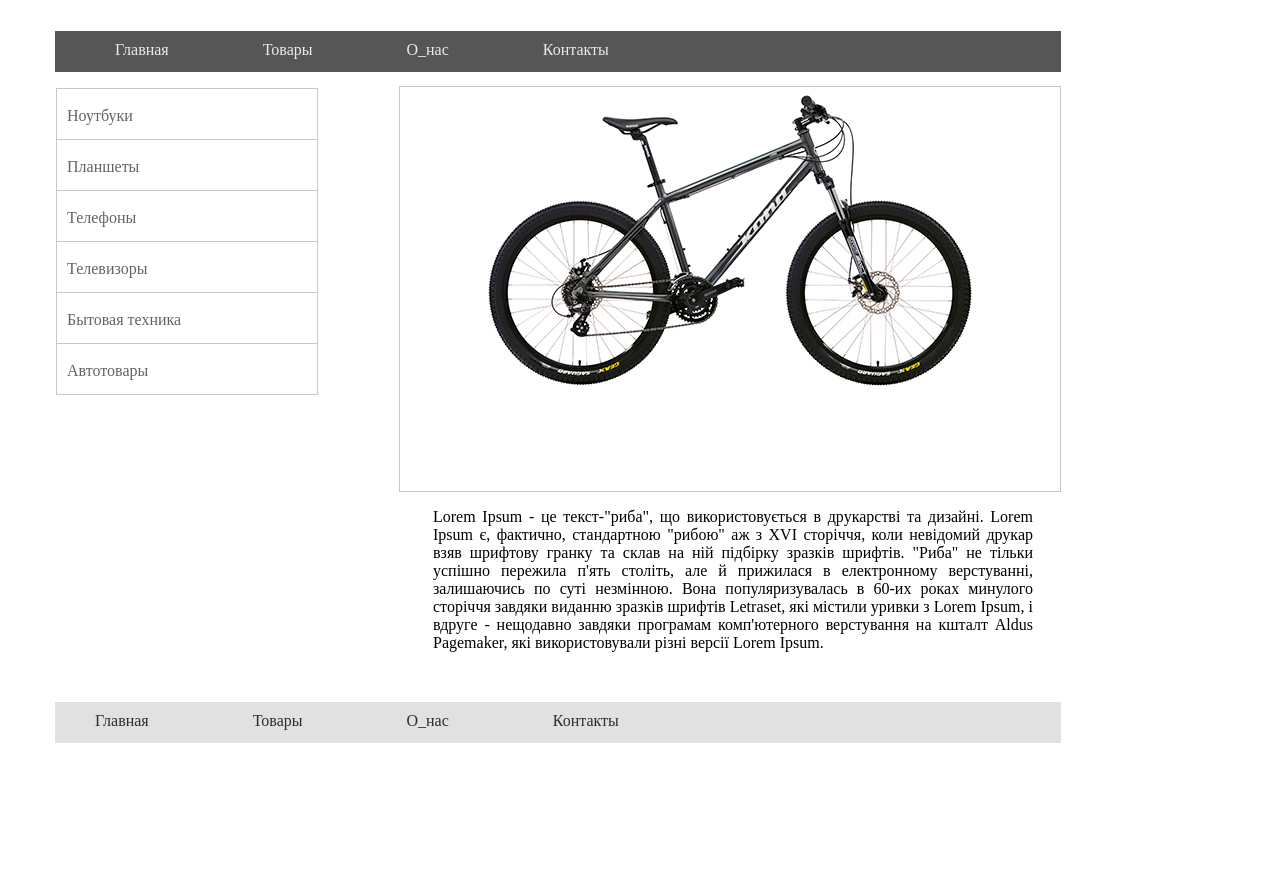
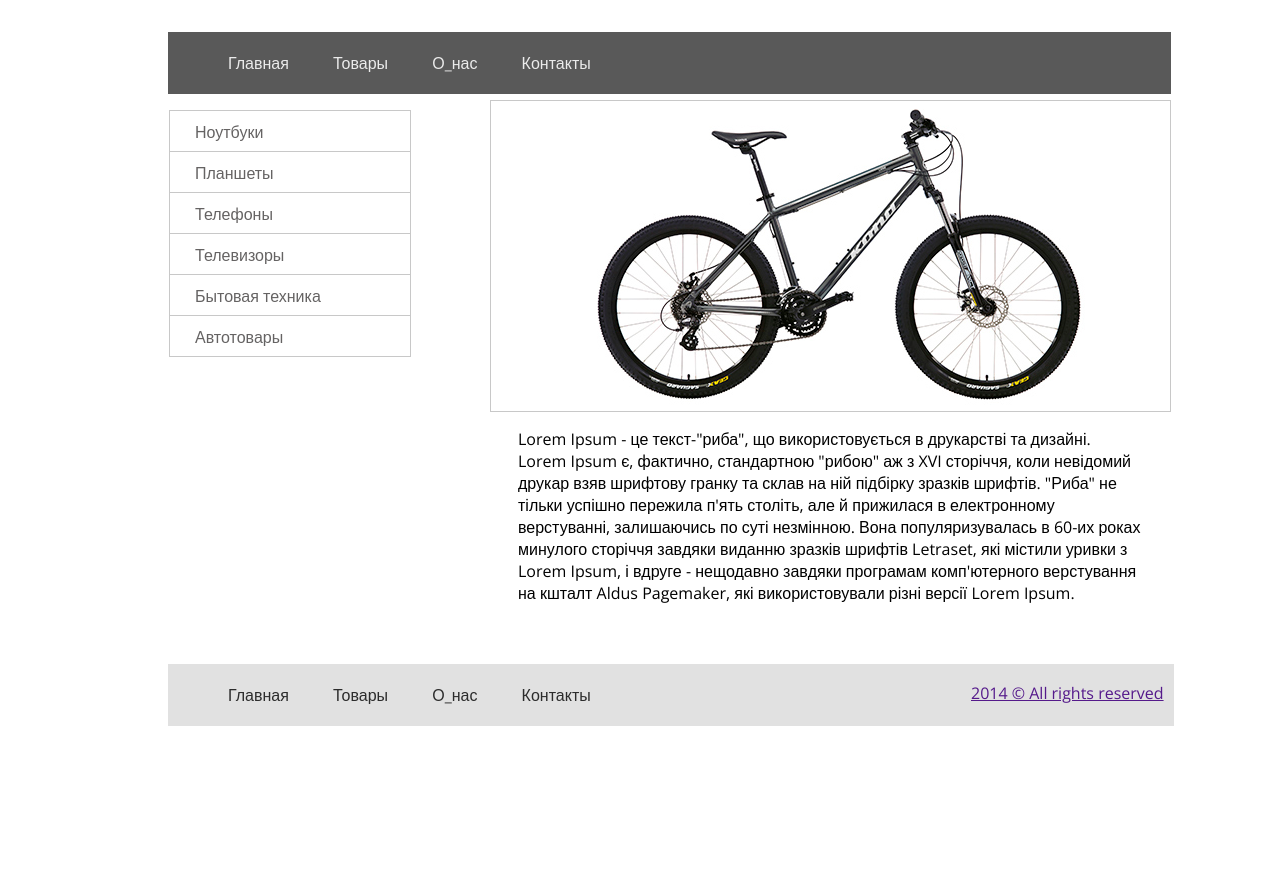
Before and after one commit to FlamingPenguin/xxx, a plain HTML site: page Index.html in a window 1280 px wide. Shown: the part 106-984 px from the top of the page. Before the commit the page ends 865 px from the top, so only its background shows below. Drawn offline with nearby package versions, Linux system fonts and the light colour scheme.

Commit message:
dodelat6 doma

```diff
--- a/Index.html
+++ b/Index.html
@@ -2,24 +2,27 @@
 <html lang="en">
   <head>
   <meta charset="UTF-8">
+  <link href="https://fonts.googleapis.com/css?family=Open+Sans" rel="stylesheet">
 <LINK rel="stylesheet" media="screen" type="text/css" title="Style" href="css/style.css">
   <title>Rubin</title>
   </head>
-  <body>
+  <body class="body">
+  <div class="wrapper">
   <header>
-   <div class="fitnes">
+   <div class="logo">
     <img src="img/fitness.jpg">
    </div>
-    <ul class="menu1">
-      <il class="glavnaya"><a href="">Главная</a>
+    <ul class="menu">
+      <li class="glavnaya"><a href="">Главная</a>
       </li>
-      <il class="tovaru"><a href="">Товары</a></il>
-      <il class="o nas"><a href="">О_нас</a></il>
-      <il class="kontaktu"><a href="">Контакты</a>
-      </il>
+      <li class="tovaru"><a href="">Товары</a></li>
+      <li class="o nas"><a href="">О_нас</a></li>
+      <li class="kontaktu"><a href="">Контакты</a>
+      </li>
      </ul>
   </header>
-   <ul class="menu2">
+  <div class="middle">
+   <ul class="sidebar">
       <li id="nout"><a href="">Ноутбуки</a>
       </li>
       <li class="plan"><a href="">Планшеты</a></li>
@@ -30,22 +33,27 @@
       <li class ="avto"><a href="">Автотовары</a>
       </li>
     </ul>
-   <div class="velik">
-    <img src="img/velik.jpg">
-   </div>
-    <div class="text">
-      <p>Lorem Ipsum - це текст-"риба", що використовується в друкарстві та дизайні. Lorem Ipsum є, фактично, стандартною "рибою" аж з XVI сторіччя, коли невідомий друкар взяв шрифтову гранку та склав на ній підбірку зразків шрифтів. "Риба" не тільки успішно пережила п'ять століть, але й прижилася в електронному верстуванні, залишаючись по суті незмінною. Вона популяризувалась в 60-их роках минулого сторіччя завдяки виданню зразків шрифтів Letraset, які містили уривки з Lorem Ipsum, і вдруге - нещодавно завдяки програмам комп'ютерного верстування на кшталт Aldus Pagemaker, які використовували різні версії Lorem Ipsum.</p>
+   <div class="main_content">
+   <img src="img/velik.jpg">
+     </div>
+     <div class="text">
+      <p>Lorem Ipsum - це текст-"риба", що використовується в друкарстві та дизайні. Lorem Ipsum є, фактично, стандартною "рибою" аж з XVI сторіччя, коли невідомий друкар взяв шрифтову гранку та склав на ній підбірку зразків шрифтів. "Риба" не тільки успішно пережила п'ять століть, але й прижилася в електронному верстуванні, залишаючись по суті незмінною. Вона популяризувалась в 60-их роках минулого сторіччя завдяки виданню зразків шрифтів Letraset, які містили уривки з Lorem Ipsum, і вдруге - нещодавно завдяки програмам комп'ютерного верстування на кшталт Aldus Pagemaker, які використовували різні версії Lorem Ipsum.
+      </p>
     </div>
-   <footer>
-    <ul class="footer">
-       <il calss="glavnaya2"><a href="">Главная</a></il>
-       <il class="tovaru2"><a href="">Товары</a>    </il>
-       <il class="o nas2"><a href="">О_нас</a>
-       </il>
-       <il class="kontaktu2">
+    </div>
+   <footer class="footer">
+    <ul class="footer1">
+       <li calss="glavnaya2"><a href="">Главная</a></li>
+       <li class="tovaru2"><a href="">Товары</a>    </li>
+       <li class="o nas2"><a href="">О_нас</a>
+       </li>
+       <li class="kontaktu2">
        <a href="">Контакты</a>
-       </il>
+       </li>
       </ul>
+      <div class="copy_right">
+        <a href="">2014 © All rights reserved</a>
+      </div>
     </footer>
   </div>
  </body>
--- a/css/style.css
+++ b/css/style.css
@@ -1,120 +1,102 @@
-.menu1 {
-  align-items: center;
-  background: #575656;
-  height: 41px;
-  width: 966px;
-  word-spacing: 50px;
-  margin-left: 47px;
-  margin-top: 50px;
+.body {
+ font-family: 'Open Sans', sans-serif;
 }
-.menu1 A {
+.menu {
+  margin: 0;
+  list-style: none;
+  background: #595959;
+  margin-left: 59px;
+  margin-top: 43px;
+}
+.menu li {
+  display: inline-block;
+  padding: 20px;
   color: #ebebeb;
-    :visited
-    color: #ebebeb;
-    :active
+  }
+.menu li :hover {
+  border-left: 1px #838383;
+  border-right: 1px #838383;
+}
+.menu a{
   color: #ebebeb;
   text-decoration: none;
-  padding-bottom: 14px;
-  padding-left: 20px;
-  padding-top: 10px;
-  padding-right: 20px;
 }
-.menu1 a:hover {
-    background: #424242;
-    padding-bottom: 14px;
-    padding-top: 10px;
-    padding-left: 19px;
-    padding-right: 19px;
-    border-left: 1px solid #838383;
-    border-right: 1px solid #838383;
+.sidebar li{
+   border: 1px solid #c8c8c8;
+  height: 40px;
+  width: 240px;
+  list-style: none;
+  margin-left: 20px;
+  border-bottom: 0px;
 }
+.sidebar li:last-child {
+  border-bottom: 1px solid #c8c8c8;
+}
+.sidebar a {
+  position: relative;
+  top:10px;
+  left: 25px;
+  text-decoration: none;
+  color: #656363;
+}
+.wrapper {
+  width: 1062px;
+  height: 950px;
+  margin: 0 auto;
+}
+.logo {
+  margin-top: 50px;
+  margin-left: 50px;
+}
+.main_content {
+  border: 1px solid #c8c8c8;
+  width: 679px;
+  float: right;
+  position: relative;
+  bottom: 273px;
+}
+.main_content img {
+  position: relative;
+  left: 98px;
 
-
-.glavnaya {
-  position:absolute;
-  margin-top: 10px;
 }
-.fitnes {
-  margin-top: 43px;
-  margin-left: 47px;
+.footer1 {
+  float: left;
+  list-style: none;
+  width: 966px;
+  margin-left: 59px;
+  position: relative;
+  bottom: 245px;
+  background: #e1e1e1;
 }
-.menu2 {
-  list-style-type: none;
-  margin-left: 70px;
-  width: 240px;
+.footer1 li{
+  display: inline-block;
+  padding:20px;
 }
-.menu2 li{
-  margin: 0px;
-  border: 1px solid #c8c8c8;
-  width: 240px;
-  height: 30px;
-  border-top-width: 0px;
-  padding: 10px;
-  position: relative;
-  right: 62px
-  }
-
-.menu2 A {
-    color: #656363;
-    :visited
-    color: #656363;
-    :active
-    color: #656363;
-    position: relative;
-    top:8px;
+.footer1 a {
+  color: #2c2c2c;
   text-decoration: none;
 }
-.menu2 a:hover {
-    background: #ffffff;
-    color: #131313;
-    padding: 15px;
+.footer1 a :hover {
+  text-decoration: underline;
 }
-.velik {
-  margin-left: 391px;
-  margin-top: -325px;
-  border: 1px solid #c8c8c8;
-  width: 500px;
-  height: 404px;
+.copy_right {
+  float: right;
+  background: #e1e1e1;
+  width: 200px;
   position: relative;
-  padding-left:80px;
-  padding-right:80px
+  bottom: 305px;
 }
-.body {
-  width: 1060px;
-  height: 950px;
+copy_right a {
+  color: #2c2c2c;
 }
-#nout {
-  border-top-width: 1px;
+copy_right p:hover {
+  text-decoration: underline;
 }
 .text {
+  float: right;
+  width: 625px;
   position: relative;
-  margin-left: 470px;
-  width: 600px;
-  right: 45px;
-  text-align:justify;
+  bottom: 273px;
+  right: 28px;
 }
-.footer {
-  background: #e1e1e1;
-  height: 41px;
-  width: 966px;
-  word-spacing: 100px;
-  margin-left: 47px;
-  margin-top: 50px;
-  }
-.footer A {
-    color: #2c2c2c;
-    :visited
-    color: #2c2c2c;
-    :active
-    color: #2c2c2c;
-    position: relative;
-    top:10px;
-    text-decoration: none;
-  }
-.footer A:hover {
-  text-decoration: underline;
-}
-   @font-face {
-    font-family: Pompadur;
-    src: url(fonts/pompadur.ttf);
-  }
```
Lines whose indentation alone changed are shown as unchanged.
